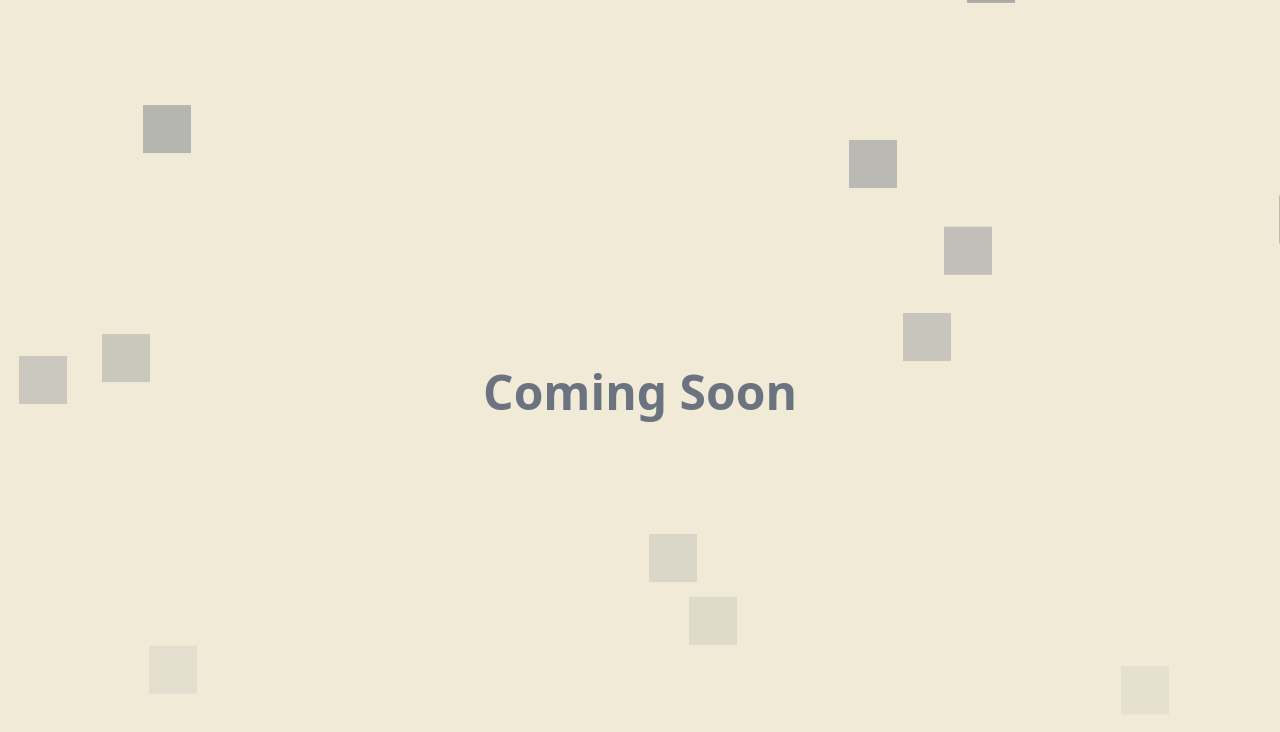
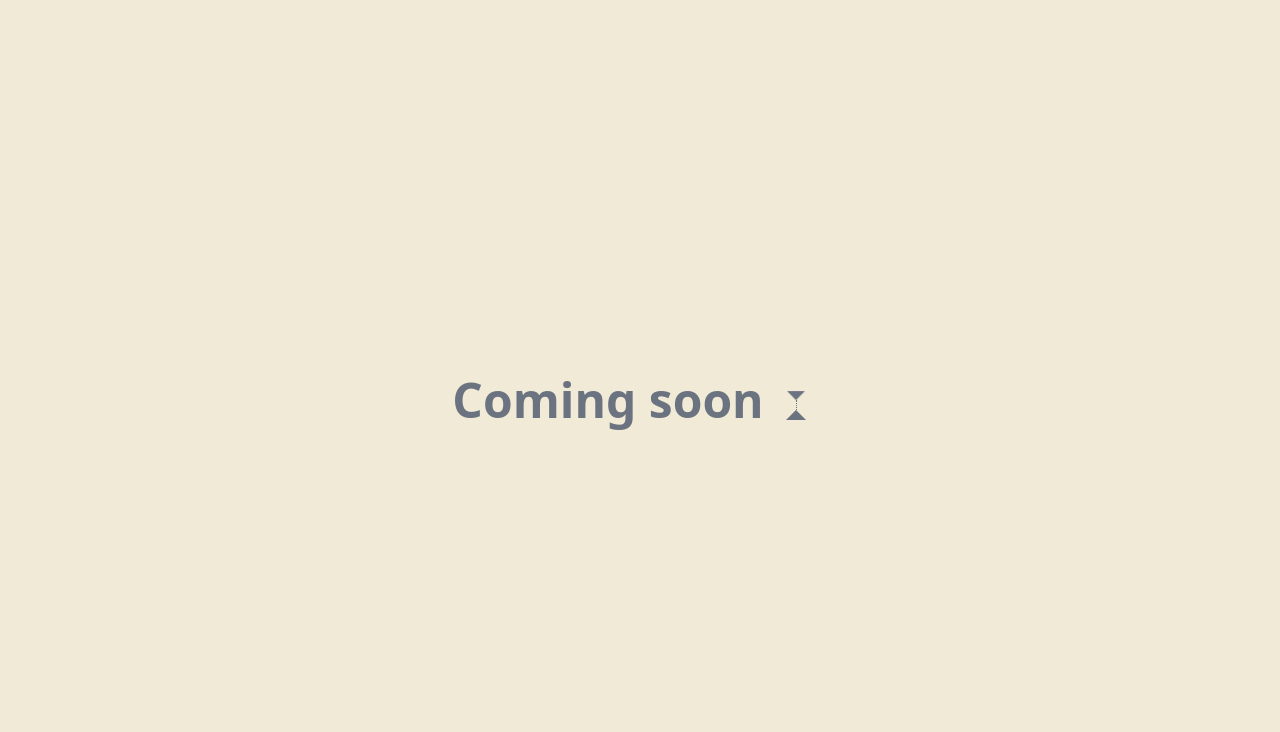
Before and after one commit to pespen/juru, a SvelteKit app: page / in a window 1280 px wide. Shown: the top 732 px of the page. Built offline with nearby package versions, Linux system fonts and the light colour scheme.

Commit message:
added new hourglass animation

```diff
--- a/src/routes/+page.svelte
+++ b/src/routes/+page.svelte
@@ -1,37 +1,8 @@
 <script>
-  const blocks = Array.from({ length: 20 }, () => ({
-    left: Math.random() * 100, // Cover wider area horizontally
-    delay: Math.random() * 5,
-  }));
+  import Hourglass from './hourglass.svelte';
 </script>
 
-<style>
-  @keyframes moveDown {
-    0% {
-      transform: translateY(-100vh);
-      opacity: 1;
-    }
-    100% {
-      transform: translateY(100vh);
-      opacity: 0;
-    }
-  }
-
-  .animate-moveDown {
-    animation: moveDown 5s linear infinite;
-  }
-</style>
-
 <div class="relative flex items-center justify-center min-h-screen bg-egg-white text-gray-900 overflow-hidden">
-  <div class="absolute inset-0 z-0">
-    {#each blocks as block}
-      <div
-        class="absolute w-12 h-12 bg-gray-500 opacity-30 animate-moveDown"
-        style="left: {block.left}%; animation-delay: {block.delay}s;"
-      ></div>
-    {/each}
-  </div>
-  <div class="text-center z-10">
-    <h1 class="text-5xl font-bold mb-4 text-gray-500">Coming Soon</h1>
-  </div>
+  <h1 class="text-5xl font-bold text-gray-500">Coming soon</h1>
+  <Hourglass color="#6b7280"/>
 </div>
--- /dev/null
+++ b/src/routes/hourglass.svelte
@@ -0,0 +1,67 @@
+<script>
+  export let size = '64px';
+  export let color = '#ff3e00'
+</script>
+
+<style>
+  .hourglass {
+    display: inline-flex;
+    align-items: center;
+    justify-content: center;
+    height: var(--size);
+    width: var(--size);
+  }
+  .hourglass div {
+    height: calc(var(--size) * .625);
+    width: calc(var(--size) * .625);
+    animation: hourglass 3s cubic-bezier(.8,0,.2,1) infinite;
+  }
+  .hourglass div div:nth-child(1) {
+    animation: top 3s linear infinite;
+    border-top: calc(var(--size) * .3125) solid var(--color);
+    border-right: calc(var(--size) * .3125) solid transparent;
+    border-left: calc(var(--size) * .3125) solid transparent;
+    height: 0px;
+    width: 1px;
+    transform-origin: 50% 100%;
+  }
+  .hourglass div div:nth-child(2) {
+    animation: bottom 3s linear infinite;
+    border-right: calc(var(--size) * .3125) solid transparent;
+    border-bottom: calc(var(--size) * .3125) solid var(--color);
+    border-left: calc(var(--size) * .3125) solid transparent;
+    height: 0px;
+    width: 1px;
+    transform: scale(0);
+    transform-origin: 50% 100%;
+  }
+  .hourglass div div:nth-child(3) {
+    animation: sand 3s linear infinite;
+    border-left: 1px dotted var(--color);
+    height: 0px;
+    width: 0px;
+    position: absolute;
+    top: calc(var(--size) * .3125);
+    left: calc(var(--size) * .3125);
+  }
+
+  @keyframes hourglass {
+    90% { transform: rotate(0deg); }
+    100% { transform: rotate(180deg); }
+  }
+  @keyframes top {
+    90% { transform: scale(0); }
+    100% { transform: scale(0);}
+  }
+  @keyframes bottom {
+    10% { transform: scale(0); }
+    90% { transform: scale(1); }
+    100% { transform: scale(1); }
+  }
+  @keyframes sand {
+    10% { height: calc(var(--size) * .3125); }
+    100% { height: calc(var(--size) * .3125); }
+  }
+</style>
+
+<div class="hourglass" style="--color:{color};--size:{size}"><div><div></div><div></div><div></div></div></div>
```
